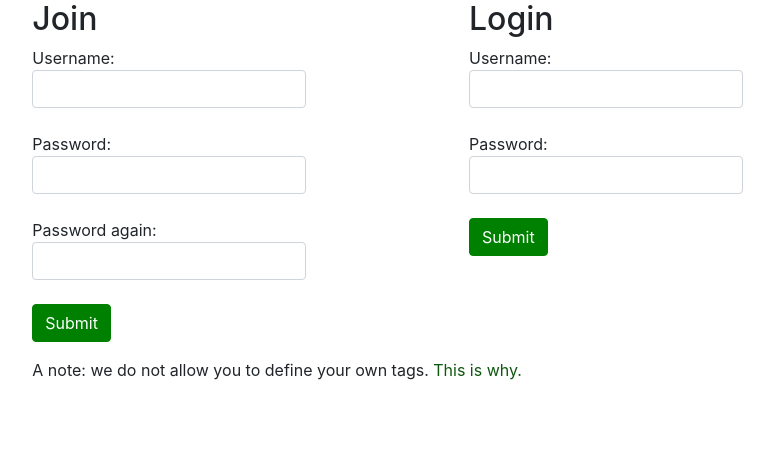
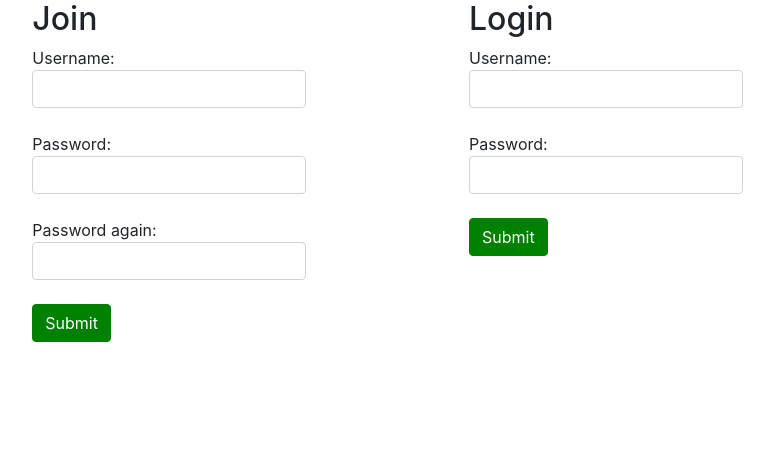
Before and after one commit to clairec1997/critiq, a Flask app: page / in a window 1280 px wide. Shown: the part 211-674 px from the top of the page, without its empty margins (186-960 px from the left). Run offline with Flask 2, Linux system fonts and the light colour scheme; some libraries are stand-ins or nearby versions.

Commit message:
removed the ao3 stuff

```diff
--- a/beta/templates/main.html
+++ b/beta/templates/main.html
@@ -24,7 +24,4 @@
                 </form>
         </div>
     </div>
-
-<p>A note: we do not allow you to define your own tags. <a href="https://drive.google.com/open?id=0B8amoo6LI4r-LWhYRlo2NXhOV3c">This is why.</a></a></p>
-
 {% endblock %}
```
